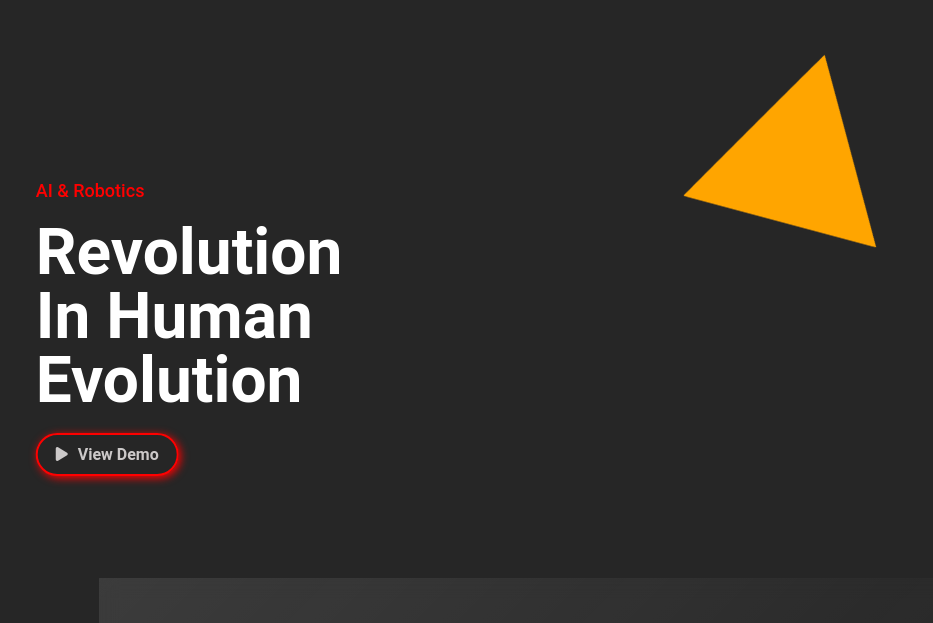
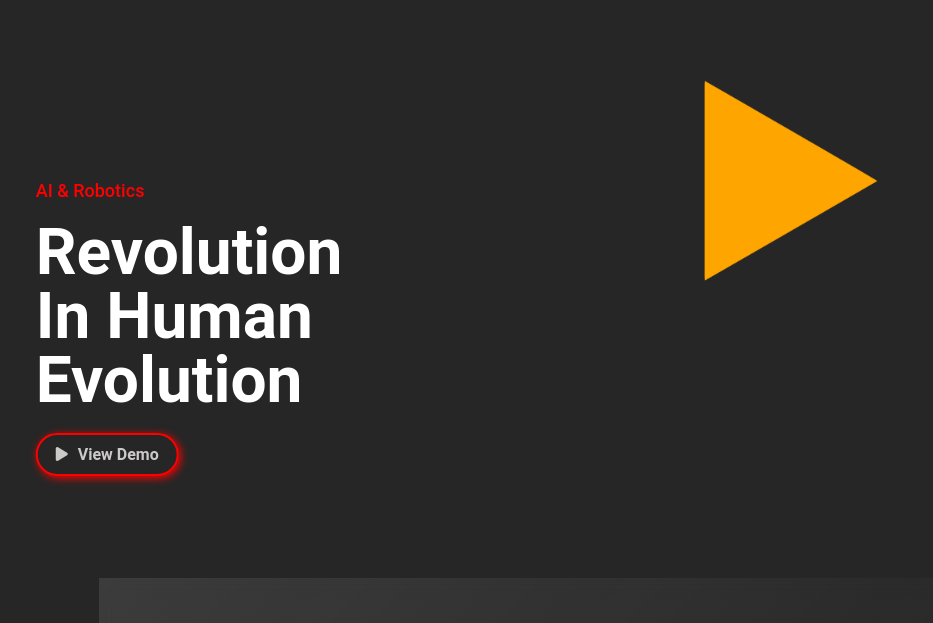
Before and after one commit to shamim456/Robot-Company-landing-page, a plain HTML site: page index.html in a window 1280 px wide. Shown: the part 62-685 px from the top of the page, without its empty margins (131-1064 px from the left). Drawn offline with nearby package versions, Linux system fonts and the light colour scheme; a web font is replaced by a local one.

Commit message:
all design completed

```diff
--- a/index.html
+++ b/index.html
@@ -5,10 +5,6 @@
     <meta http-equiv="X-UA-Compatible" content="IE=edge" />
     <meta name="viewport" content="width=device-width, initial-scale=1.0" />
     <title>Document</title>
-    <link
-      rel="stylesheet"
-      href="https://cdn.jsdelivr.net/npm/swiper@8/swiper-bundle.min.css"
-    />
     <link rel="stylesheet" href="style.css" />
   </head>
   <body>
@@ -27,7 +23,7 @@
       </header>
 
       <div class="content-container">
-        <div class="swiper">
+        <div class="swiper mySwiper">
           <div class="swiper-wrapper">
             <div class="swiper-slider">
               <div class="slide-content">
@@ -86,17 +82,50 @@
       src="https://kit.fontawesome.com/a3ee49d449.js"
       crossorigin="anonymous"
     ></script>
-
-    <script src="https://cdn.jsdelivr.net/npm/swiper@8/swiper-bundle.min.js"></script>
     <script src="anime.min.js"></script>
 
     <script>
+      // anime js code
       anime({
         targets: ".logo",
         translateX: [180, 0],
         opacity: [0, 1],
         easing: "easeInOutExpo",
       });
+      anime({
+        targets: ".menu",
+        translateX: [-180, 0],
+        opacity: [0, 1],
+        easing: "easeInOutExpo",
+      });
+      anime({
+        targets: ".info",
+        translateX: [280, 0],
+        scale: [0, 1],
+        opacity: [0, 1],
+        easing: "easeInOutExpo",
+      });
+      anime({
+        targets: ".back-image",
+        translateX: [-280, 0],
+        rotate: 90,
+        scale: [0, 1],
+        opacity: [0, 1],
+        easing: "easeInOutExpo",
+      });
+      anime({
+        targets: ".front-image",
+        translateX: [-380, 0],
+        opacity: [0, 1],
+        easing: "easeInOutExpo",
+      });
+      anime({
+        targets: ".glassipa",
+        translateY: [80, 0],
+        opacity: [0, 1],
+        easing: "easeInOutExpo",
+        delay: 500,
+      });
     </script>
   </body>
 </html>
--- a/style.css
+++ b/style.css
@@ -69,6 +69,7 @@ header{
     height: 100vh;
     top: 0;
 }
+
 .swiper-wrapper{
     position: relative;
     width: 100%;
@@ -124,12 +125,13 @@ header{
 }
 .image-slide{
     position: relative;
+    display: block;
     left: 25vh;
 }
 .back-image{
     position: relative;
-    top: -40vh;
-    left: 18vh;
+    top: -30vh;
+    left: 10vh;
     transform: rotate(15deg);
 }
 .back-image img{
```
